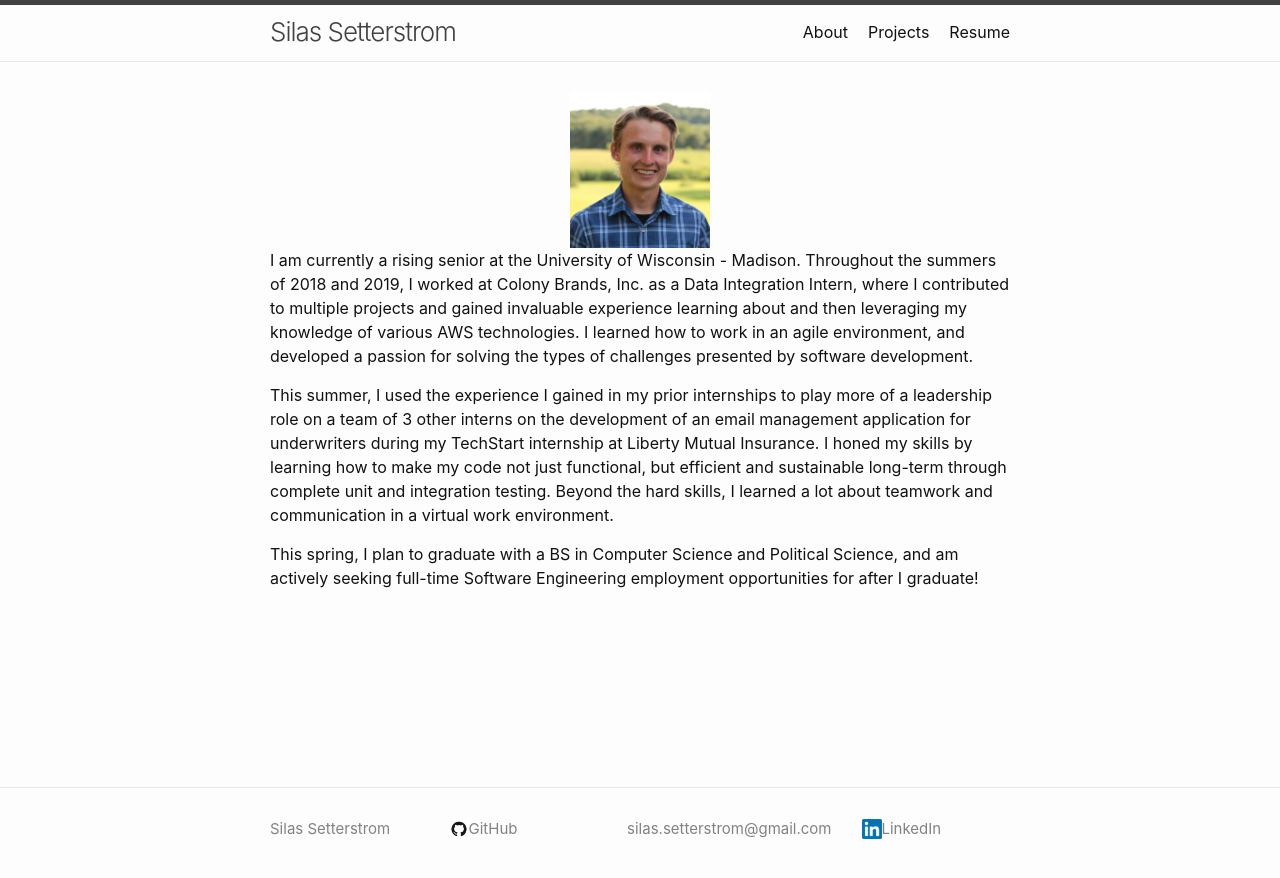
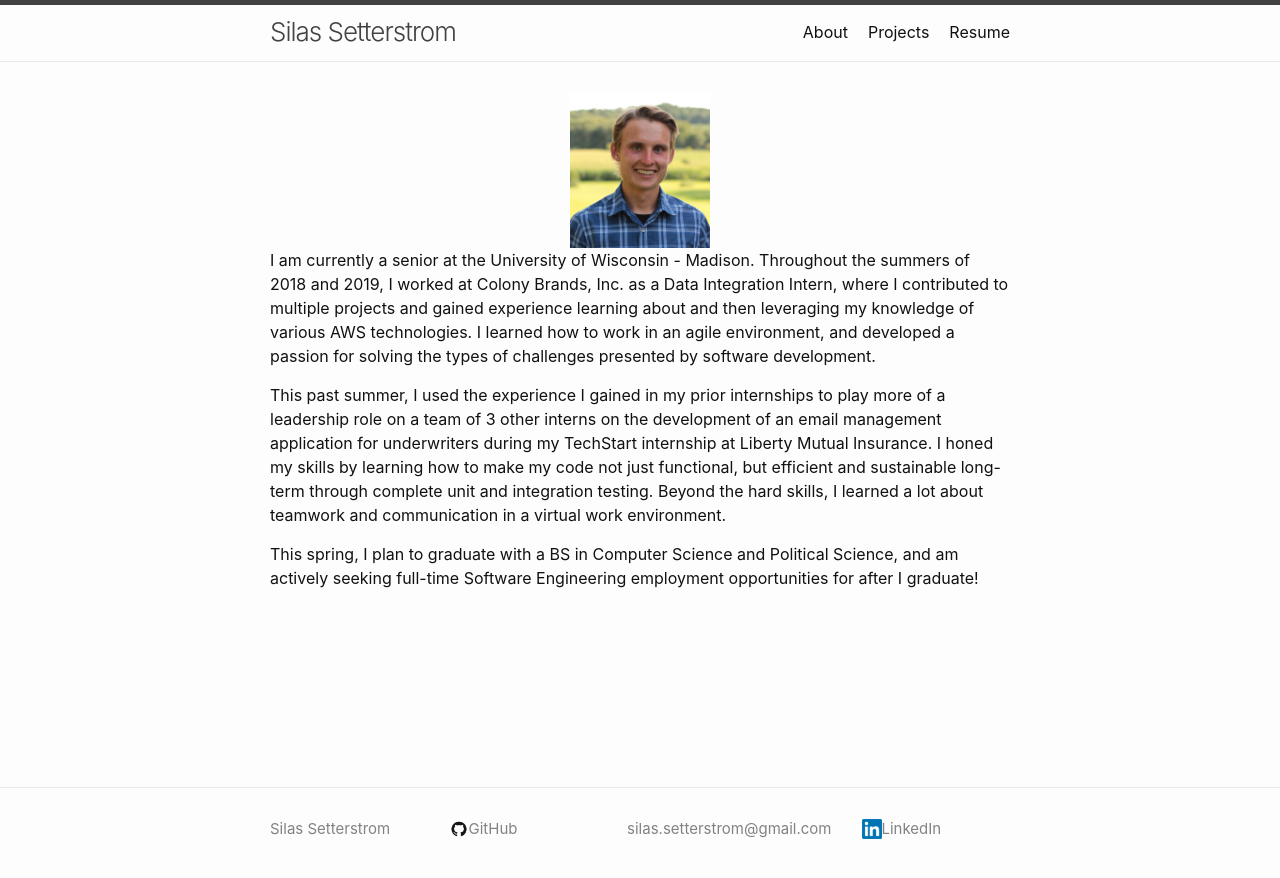
Before and after one commit to silassetterstrom/my_website, a Jekyll site: the page built from index.markdown, in a window 1280 px wide. Shown: the top 878 px of the page. Built offline with Jekyll 4.4.1, drawn with Linux system fonts in a browser that asks for light colours.

Commit message:
Simon tweaks

```diff
--- a/index.markdown
+++ b/index.markdown
@@ -8,8 +8,8 @@
     <img src="./images/me.jpg" class="profile-img">
 </div>
 
-  I am currently a rising senior at the University of Wisconsin - Madison. Throughout the summers of 2018 and 2019, I worked at Colony Brands, Inc. as a Data Integration Intern, where I contributed to multiple projects and gained invaluable experience learning about and then leveraging my knowledge of various AWS technologies. I learned how to work in an agile environment, and developed a passion for solving the types of challenges presented by software development.
+  I am currently a senior at the University of Wisconsin - Madison. Throughout the summers of 2018 and 2019, I worked at Colony Brands, Inc. as a Data Integration Intern, where I contributed to multiple projects and gained experience learning about and then leveraging my knowledge of various AWS technologies. I learned how to work in an agile environment, and developed a passion for solving the types of challenges presented by software development.
 
-  This summer, I used the experience I gained in my prior internships to play more of a leadership role on a team of 3 other interns on the development of an email management application for underwriters during my TechStart internship at Liberty Mutual Insurance. I honed my skills by learning how to make my code not just functional, but efficient and sustainable long-term through complete unit and integration testing. Beyond the hard skills, I learned a lot about teamwork and communication in a virtual work environment.
+  This past summer, I used the experience I gained in my prior internships to play more of a leadership role on a team of 3 other interns on the development of an email management application for underwriters during my TechStart internship at Liberty Mutual Insurance. I honed my skills by learning how to make my code not just functional, but efficient and sustainable long-term through complete unit and integration testing. Beyond the hard skills, I learned a lot about teamwork and communication in a virtual work environment.
 
   This spring, I plan to graduate with a BS in Computer Science and Political Science, and am actively seeking full-time Software Engineering employment opportunities for after I graduate!
```
